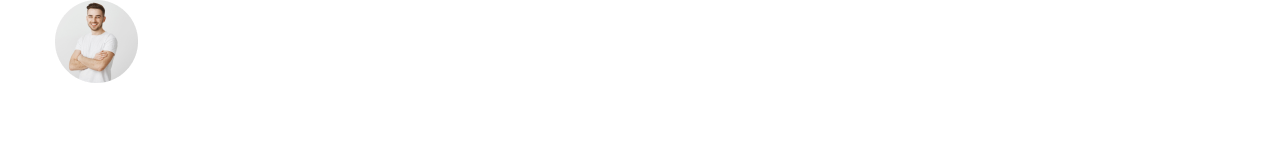
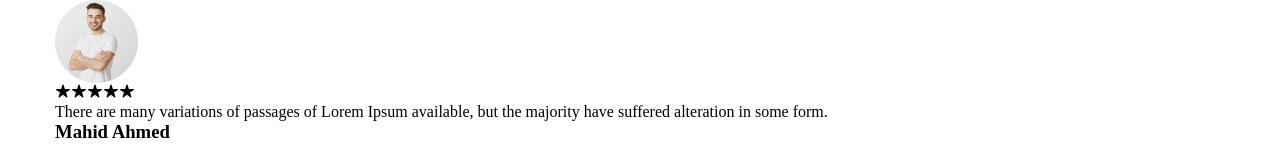
Before and after one commit to ps-sifat/First-React-Project-Creative, a React (Vite) app: page / in a window 1280 px wide. Shown: the part 3976-4120 px from the top of the page. Before the commit the page ends 4059 px from the top, so only its background shows below. Built offline with nearby package versions, Linux system fonts and the light colour scheme.

Commit message:
someupdate

```diff
--- a/src/Component/Customer/Customer.jsx
+++ b/src/Component/Customer/Customer.jsx
@@ -1,7 +1,18 @@
 import React from "react";
 import "./Customer.css";
 import clintImg1 from "../../assets/customer.png";
+import { IoIosStar } from "react-icons/io";
+
 const Customer = () => {
+  const allCustomer = [
+    {
+      id: 1,
+      customerImg: <clintImg1 />,
+      title: "UI/UX Design",
+      description: `There are many variations of passages of Lorem Ipsum available, but
+            the majority have suffered alteration in some form.`,
+    },
+  ];
   return (
     <>
       <div id="customerPart">
@@ -20,6 +31,21 @@ const Customer = () => {
               <picture>
                 <img src={clintImg1} alt={clintImg1} />
               </picture>
+              <div className="customer__icon">
+                <IoIosStar />
+                <IoIosStar />
+                <IoIosStar />
+                <IoIosStar />
+                <IoIosStar />
+              </div>
+            </div>
+            <p className="customer__details">
+              There are many variations of passages of Lorem Ipsum available,
+              but the majority have suffered alteration in some form.
+            </p>
+            <div className="customer__clint">
+              <h3>Mahid Ahmed</h3>
+              <p>UX Designer</p>
             </div>
           </div>
         </div>
```
